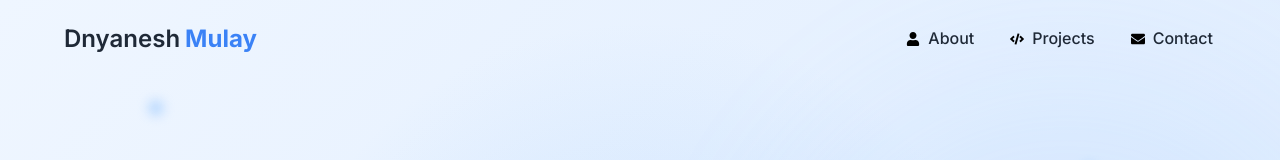
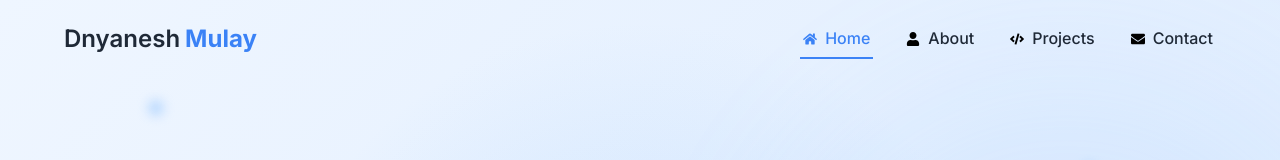
Before and after one commit to Dany1211/My-Portfolio, a React (Create React App) app: page / in a window 1280 px wide. Shown: the top 160 px of the page. Built offline with nearby package versions, Linux system fonts and the light colour scheme.

Commit message:
Navbar V4 and Project section updated

```diff
--- a/src/components/Navbar.js
+++ b/src/components/Navbar.js
@@ -2,7 +2,7 @@
 import React, { useState, useEffect } from 'react';
 import { Link } from 'react-scroll';
 import { motion, AnimatePresence } from 'framer-motion';
-import { FaUser, FaCode, FaEnvelope } from 'react-icons/fa'; // Import icons
+import { FaHome, FaUser, FaCode, FaEnvelope } from 'react-icons/fa'; // Added FaHome icon
 import '../styles/Navbar.css';
 
 const Navbar = () => {
@@ -24,6 +24,7 @@ const Navbar = () => {
 
   // Map navigation items with their icons
   const navItems = [
+    { name: 'hero', displayName: 'Home', icon: <FaHome /> },
     { name: 'about', icon: <FaUser /> },
     { name: 'projects', icon: <FaCode /> },
     { name: 'contact', icon: <FaEnvelope /> }
@@ -112,7 +113,7 @@ const Navbar = () => {
                 activeClass="active"
               >
                 <span className="nav-icon">{item.icon}</span>
-                {item.name.charAt(0).toUpperCase() + item.name.slice(1)}
+                {item.displayName || item.name.charAt(0).toUpperCase() + item.name.slice(1)}
               </Link>
             </motion.div>
           ))}
@@ -159,7 +160,7 @@ const Navbar = () => {
                       onClick={() => setIsOpen(false)}
                     >
                       <span className="mobile-nav-icon">{item.icon}</span>
-                      {item.name.charAt(0).toUpperCase() + item.name.slice(1)}
+                      {item.displayName || item.name.charAt(0).toUpperCase() + item.name.slice(1)}
                     </Link>
                   </motion.div>
                 ))}
--- a/src/components/Projects.js
+++ b/src/components/Projects.js
@@ -1,8 +1,10 @@
+// Make sure your Projects component has the proper ID
 import React, { useState, useEffect, useRef } from 'react';
 import { motion } from 'framer-motion';
 import { FaGithub, FaExternalLinkAlt, FaChevronLeft, FaChevronRight, FaEye } from 'react-icons/fa';
 import '../styles/Projects.css'
 
+// Project Data (keeping the same data)
 const projectData = [
   {
     id: 1,
@@ -291,7 +293,7 @@ const Projects = () => {
   }, []);
 
   return (
-    <section className="projects-section">
+    <section id="projects" className="projects-section"> {/* Added explicit ID here */}
       <FloatingIcons />
 
       <div className="projects-container">
```
